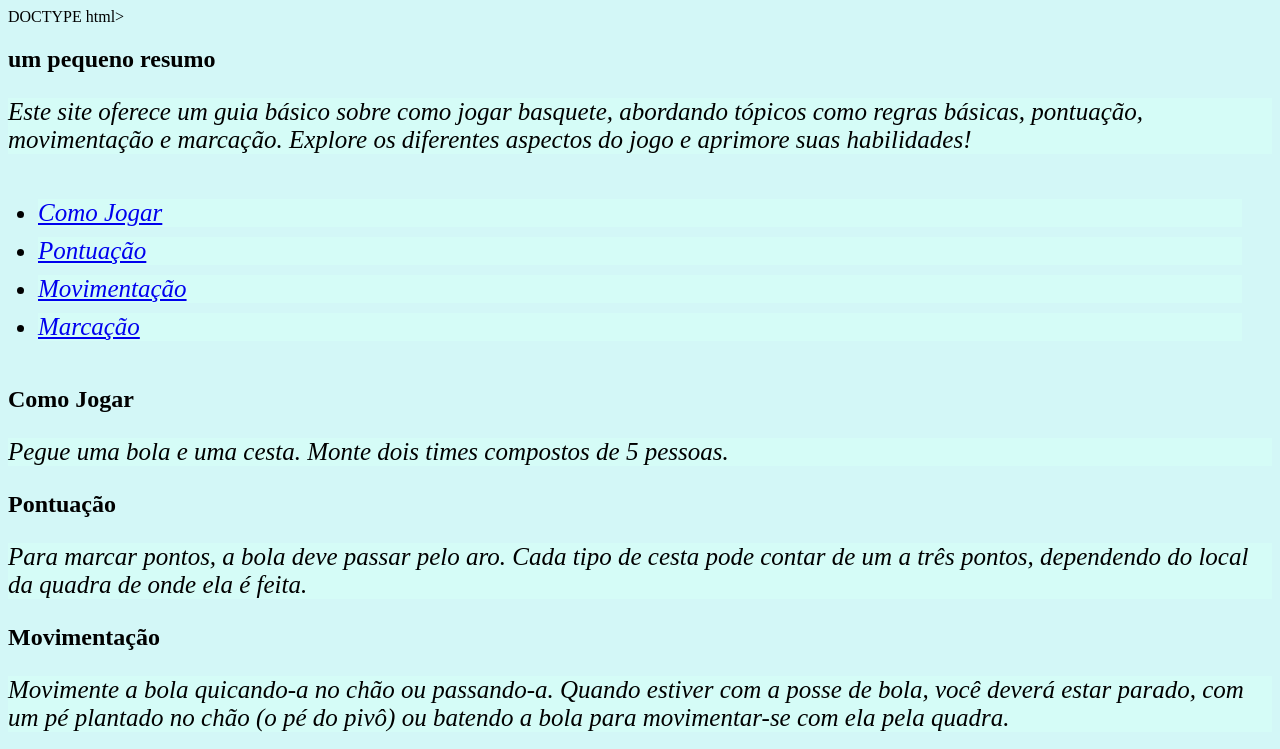
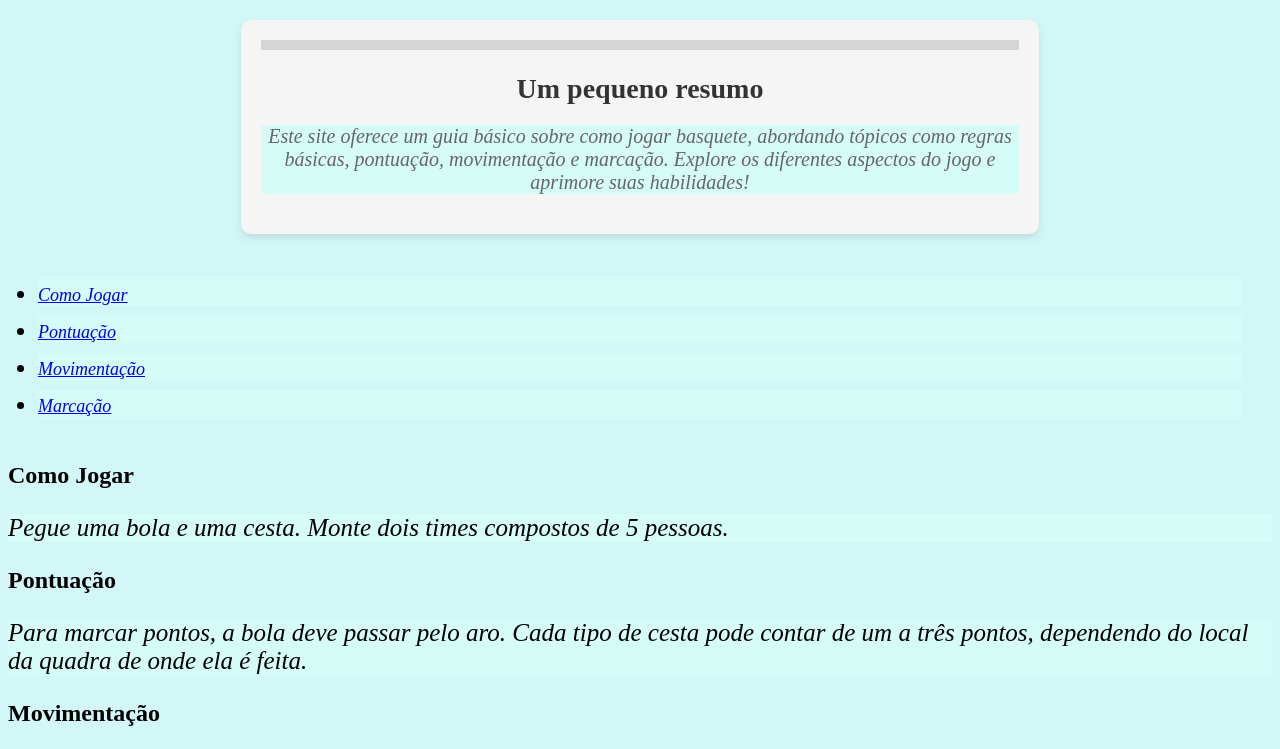
Before and after one commit to Isabellylinda/Isabellylinda.github.io, a plain HTML site: page tutoriais.html in a window 1280 px wide. Shown: the top 749 px of the page. Drawn offline with Linux system fonts and the light colour scheme.

Commit message:
atualizacao

```diff
--- a/css/style.css
+++ b/css/style.css
@@ -32,20 +32,41 @@ li{
     margin: 10px 20px;
 }
 a{
-    font-size: 25px;
+    font-size: 18px;
     display: block;
     width: max-content;
 }
-div{
+div {
     background-color: #f5f5f5;
-    padding: 50px;
-    width: 1750px;
-    margin: 0 auto;
-    border-top: 20px solid #d5d5d5;
+    padding: 20px;
+    width: 60%;
+    margin: 20px auto;
+    border-radius: 10px;
+    box-shadow: 0 4px 8px rgba(0, 0, 0, 0.1);
     text-align: center;
-    margin: 20px;
-  }
+}
 
+
+div h2 {
+    color: #333;
+    font-size: 28px;
+    margin-bottom: 10px;
+}
+
+
+div p {
+    color: #666;
+    font-size: 20px;
+    margin-bottom: 20px;
+}
+
+
+div::before {
+    content: '';
+    display: block;
+    border-top: 10px solid #d5d5d5;
+    margin-bottom: 20px;
+}
   #mudar{
     color: #5d5656 ;
     text-align: center;
--- a/tutoriais.html
+++ b/tutoriais.html
@@ -1,4 +1,4 @@
-DOCTYPE html>
+<!DOCTYPE html>
 <html lang="pt-br">
 <head>
     <meta charset="UTF-8">
@@ -9,32 +9,33 @@ DOCTYPE html>
     </style>
 </head>
 <body>
-    <header>
-        <h2>um pequeno resumo</h2>
+    <header id="cabecalho">
+        <div>
+        <h2>Um pequeno resumo</h2>
         <p>Este site oferece um guia básico sobre como jogar basquete, abordando tópicos como regras básicas, pontuação, movimentação e marcação. Explore os diferentes aspectos do jogo e aprimore suas habilidades!</p>
     </header>
-    <nav>
+    <nav class="menu">
         <ul>
-            <li><a href="#como-jogar">Como Jogar</a></li>
-            <li><a href="#pontuacao">Pontuação</a></li>
-            <li><a href="#movimentacao">Movimentação</a></li>
-            <li><a href="#marcacao">Marcação</a></li>
+            <li><a href="como-jogar">Como Jogar</a></li>
+            <li><a href="pontuacao">Pontuação</a></li>
+            <li><a href="movimentacao">Movimentação</a></li>
+            <li><a href="marcacao">Marcação</a></li>
         </ul>
     </nav>
     <main>
-        <section id="como-jogar">
+        <section id="como-jogar" class="secao">
             <h2>Como Jogar</h2>
             <p>Pegue uma bola e uma cesta. Monte dois times compostos de 5 pessoas.</p>
         </section>
-        <section id="pontuacao">
+        <section id="pontuacao" class="secao">
             <h2>Pontuação</h2>
             <p>Para marcar pontos, a bola deve passar pelo aro. Cada tipo de cesta pode contar de um a três pontos, dependendo do local da quadra de onde ela é feita.</p>
         </section>
-        <section id="movimentacao">
+        <section id="movimentacao" class="secao">
             <h2>Movimentação</h2>
             <p>Movimente a bola quicando-a no chão ou passando-a. Quando estiver com a posse de bola, você deverá estar parado, com um pé plantado no chão (o pé do pivô) ou batendo a bola para movimentar-se com ela pela quadra.</p>
         </section>
-        <section id="marcacao">
+        <section id="marcacao" class="secao">
             <h2>Marcação</h2>
             <p>Marque devidamente seu rival, atrás dele e olhando para a cesta.</p>
         </section>
@@ -42,5 +43,7 @@ DOCTYPE html>
     <footer>
         <p>&copy; 2024 Isabelly Lopes</p>
     </footer>
+
 </body>
+</div>
 </html>
```
Also changed, not shown: index.html (+3 -0 lines), isalinda.html (+7 -4 lines).
